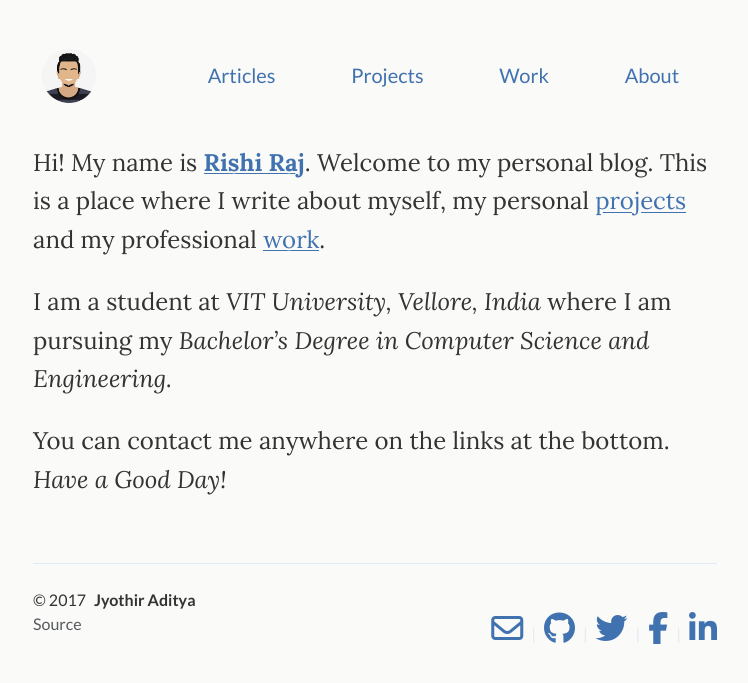
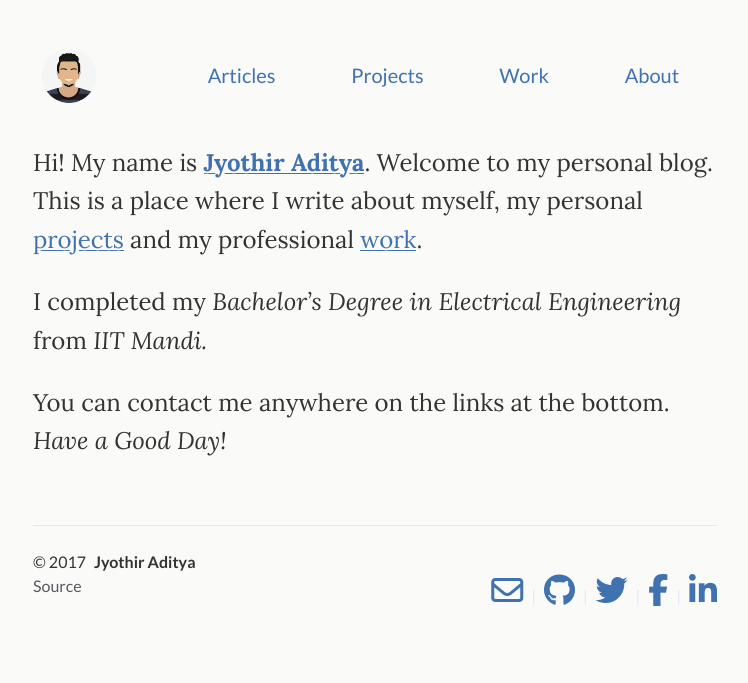
Before and after one commit to Laughing-Boy/jyoth1raditya.github.io, a Jekyll site: the page built from index.md, in a window 1280 px wide. Shown: the top 683 px of the page, without its empty margins (265-1013 px from the left). Built offline with Jekyll 4.4.1, drawn with Linux system fonts in a browser that asks for light colours; nearby versions of some CDN libraries; comment, search, counter and statistics services are not loaded.

Commit message:
Update index.md

```diff
--- a/index.md
+++ b/index.md
@@ -3,10 +3,10 @@ layout: default
 ---
 
 <div class="lead pretty-links">
-  Hi! My name is [**Rishi Raj**](about/). Welcome to my personal blog. This is a place where I write about myself, my personal [projects](projects/) and my
+  Hi! My name is [**Jyothir Aditya**](about/). Welcome to my personal blog. This is a place where I write about myself, my personal [projects](projects/) and my
   professional [work](work/).
 
-  I am a student at *VIT University, Vellore, India* where I am pursuing my *Bachelor's Degree in Computer Science and Engineering.*
+  I completed my *Bachelor's Degree in Electrical Engineering* from *IIT Mandi.*
 
   You can contact me anywhere on the links at the bottom. *Have a Good Day!*
 </div>
```
